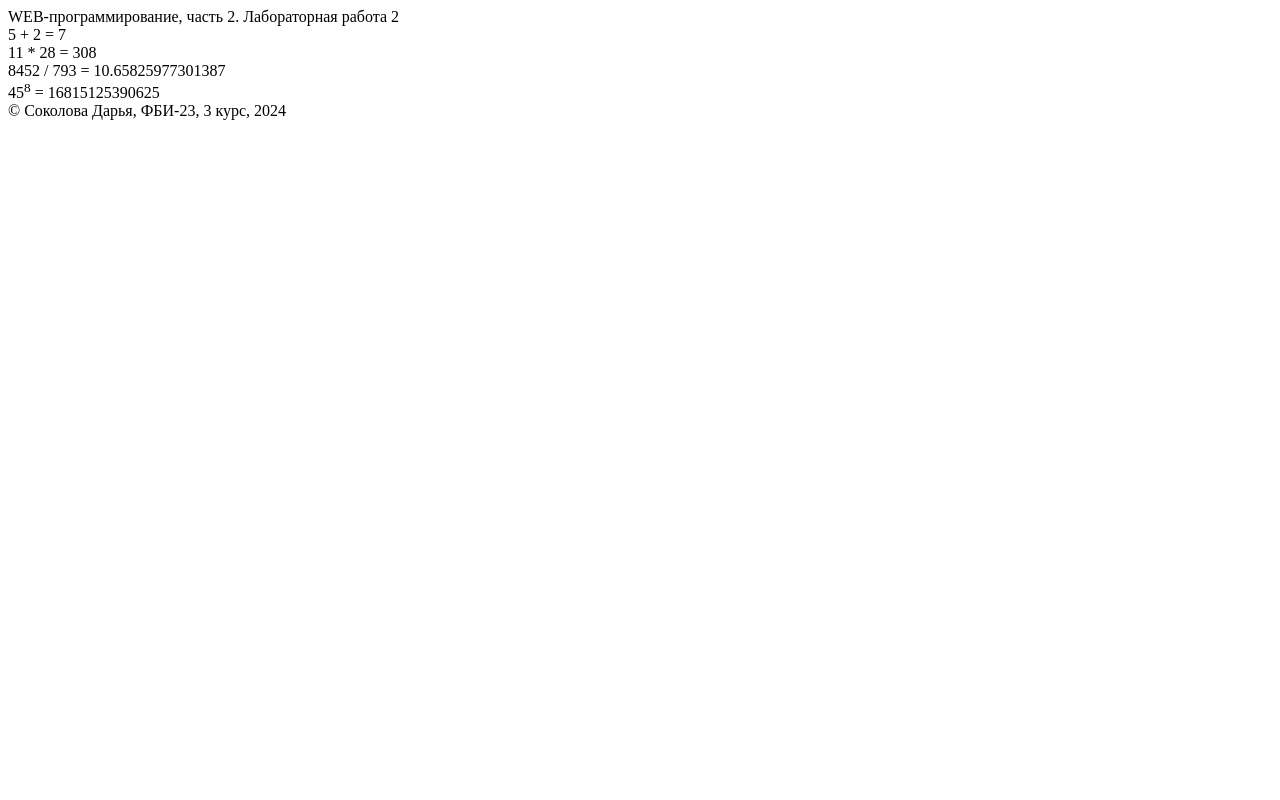
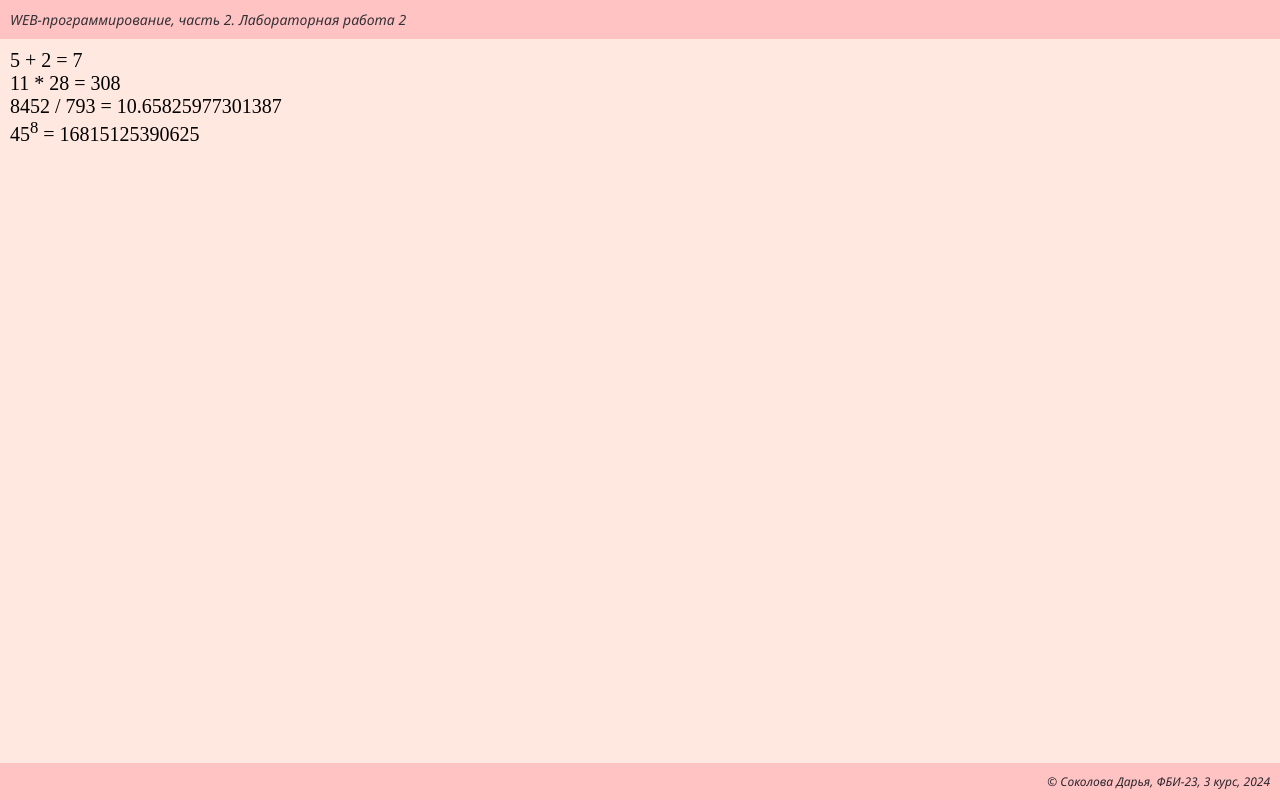
Before and after one commit to deehope/web--programming-labs-2, a Flask app: page /lab2/example in a window 1280 px wide. Run offline with Flask 3, Linux system fonts and the light colour scheme.

Commit message:
Применение стилей

```diff
--- /dev/null
+++ b/static/main.css
@@ -0,0 +1,38 @@
+
+body {
+    background-color: rgb(255, 232, 224);
+    margin: 0;
+    padding: 0;
+}
+
+main {
+    color: rgb(0, 0, 0);
+    font-size: 20px;
+    padding: 10px;
+}
+
+footer {
+    background-color: rgb(255, 195, 195);
+    color: rgb(43, 39, 46);
+    font-family: 'Segoe UI', Tahoma, Geneva, Verdana, sans-serif;
+    font-size: 12px;
+    padding: 10px;
+    margin: 0px;
+    text-align: right;
+    font-style: italic;
+    position: fixed;
+    bottom: 0;
+    right: 0;
+    left: 0;
+}
+
+header {
+    background-color: rgb(255, 195, 195);
+    color: rgb(52, 49, 54);
+    font-family: 'Segoe UI', Tahoma, Geneva, Verdana, sans-serif;
+    font-size: 14px;
+    padding: 10px;
+    margin: 0;
+    font-style: italic;
+    width: 100%;
+}
--- a/templates/example.html
+++ b/templates/example.html
@@ -4,6 +4,7 @@
     <meta charset="UTF-8">
     <meta name="viewport" content="width=device-width, initial-scale=1.0">
     <title>Соколова Дарья. Лабораторная работа {{ number }}</title>
+    <link rel="stylesheet" href= "{{ url_for('static', filename = 'main.css') }}">
 </head>
 <body>
     <header>
```
